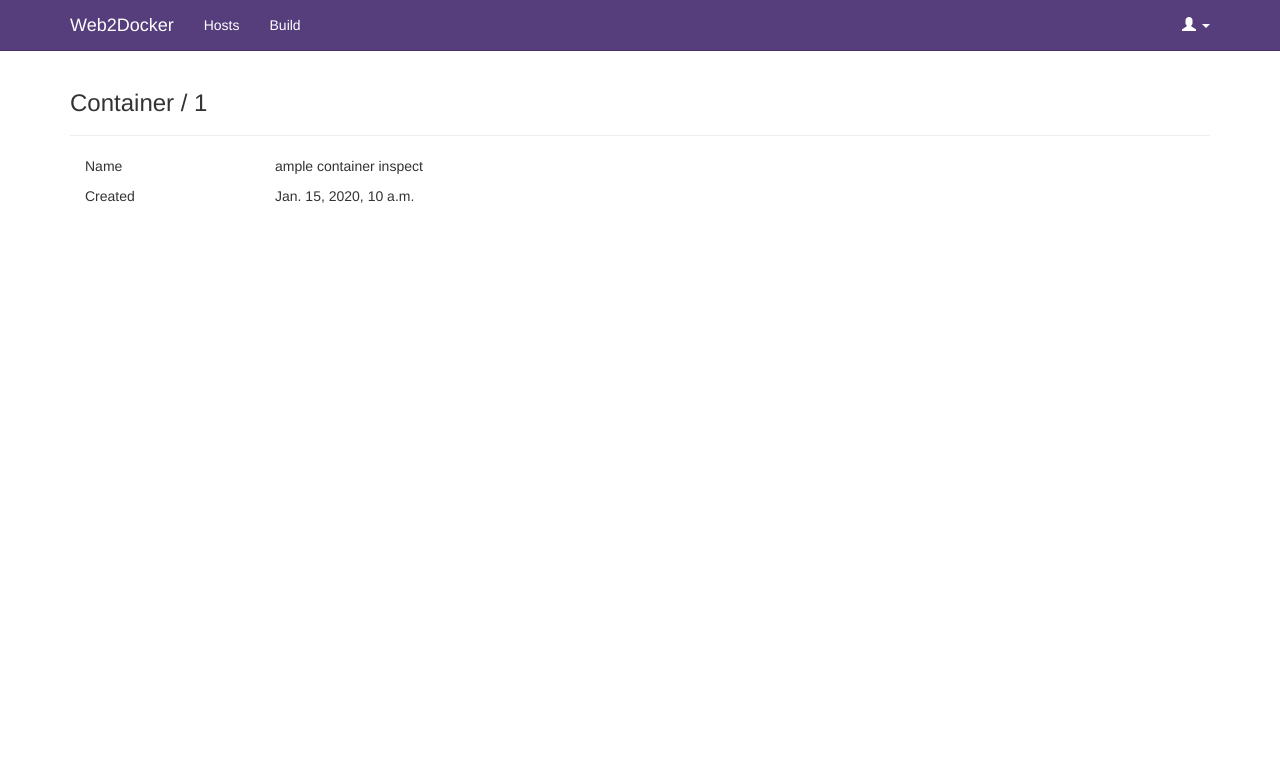
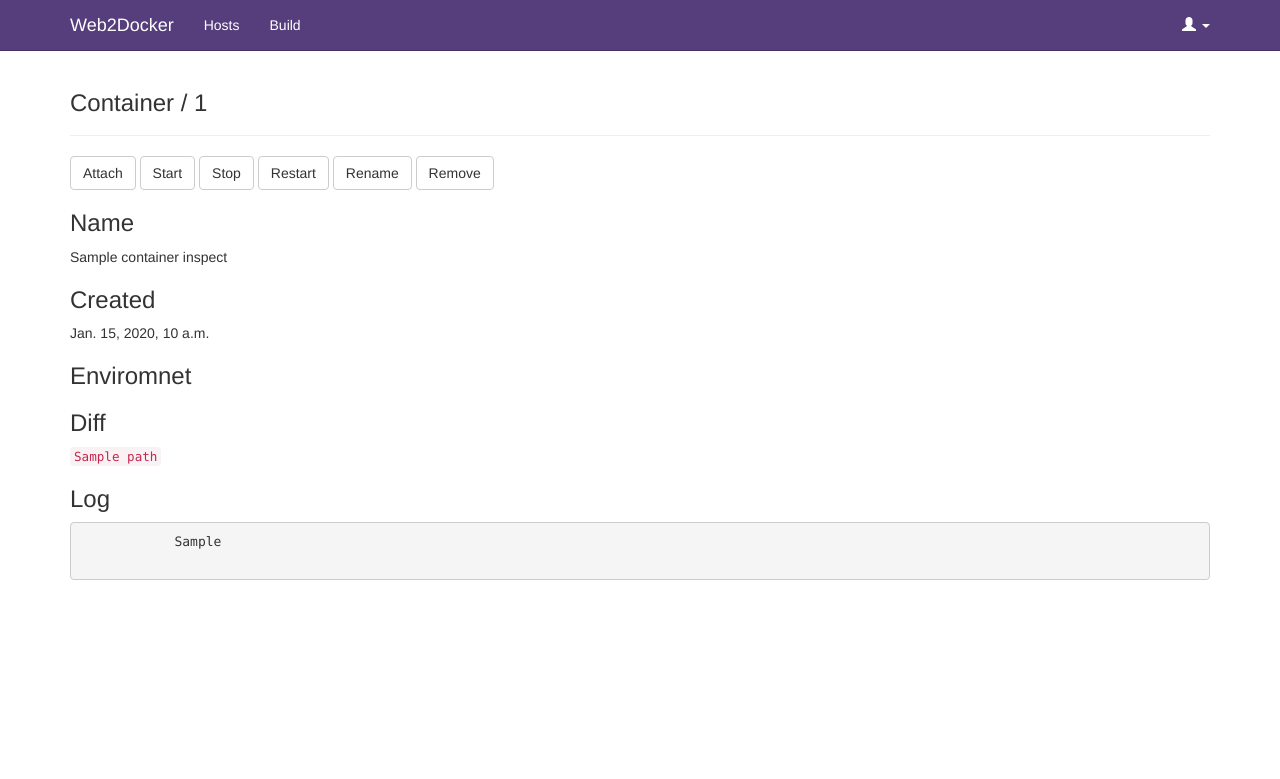
Before and after one commit to retspen/web2docker, a Django app: template dockerui/templates/container.html in a window 1280 px wide. Shown: the top 779 px of the page. Run offline with Django 3.2, Linux system fonts and the light colour scheme; the template is opened without the code that fills it: most values are stand-ins (such as "Sample title", 1, 10 or a date in 2020); parts of the project's set-up code (start-up, migrations or seed data) failed here and were passed over; some libraries are stand-ins or nearby versions.

Commit message:
Fixed attach

```diff
--- a/dockerui/templates/container.html
+++ b/dockerui/templates/container.html
@@ -14,14 +14,45 @@
     </div>
     <div class="row">
         <div class="col-lg-12">
-            <div class="col-xs-3 col-sm-2">
-                <p>Name</p>
-                <p>Created</p>
-            </div>
-            <div class="col-xs-6 col-sm-3">
-                <p>{{ container_inspect.Name|slice:"1:" }}</p>
-                <p>{{ container_inspect.Created }}</p>
-            </div>
+            <button class="btn btn-default" onclick="attach();">Attach</button>
+            <button class="btn btn-default">Start</button>
+            <button class="btn btn-default">Stop</button>
+            <button class="btn btn-default">Restart</button>
+            <button class="btn btn-default">Rename</button>
+            <button class="btn btn-default">Remove</button>
+
+            <h3>Name</h3>
+            <p>{% if '/' in container_inspect.Name %}
+                   {{ container_inspect.Name|slice:"1:" }}
+               {% else %}
+                   {{ container_inspect.Name }}
+               {% endif %}
+            </p>
+
+            <h3>Created</h3>
+            <p>{{ container_inspect.Created }}</p>
+
+            <h3>Enviromnet</h3>
+            <p>{{ container_inspect.Config.Env.0 }}</p>
+
+            <h3>Diff</h3>
+            <code>
+            {% for item in container_diff %}
+                {{ item.Path }}<br>
+            {% endfor %}
+            </code>
+
+            <h3>Log</h3>
+            <pre>
+            {{ container_logs }}
+            </pre>
         </div>
     </div>
 {% endblock container %}
+{% block javascript %}
+<script>
+    function attach() {
+        window.open("{% url 'attach' host_id container_id %}", "width=850,height=485");
+    }
+</script>
+{% endblock javascript %}
--- a/dockerui/templates/containers.html
+++ b/dockerui/templates/containers.html
@@ -34,7 +34,7 @@
                         {% for host in hosts_list %}
                             {% for container in host.containers %}
                                 <tr>
-                                    <td><a href="{% url 'host' host.id %}">{{ host.description }}</a></td>
+                                    <td><a href="{% url 'images' host.id %}">{{ host.description }}</a></td>
                                     <td><a href="{% url 'container' host.id container.Id|slice:":12" %}">{{ container.Id|slice:":12" }}</a></td>
                                     <td>{{ container.Image }}</td>
                                     <td>{{ container.Command }}</td>
--- a/dockerui/urls.py
+++ b/dockerui/urls.py
@@ -1,12 +1,13 @@
 from django.conf.urls import url
 
-from views import IndexView, ContainersView, ContainerView, HostImagesView, HostsView, HostInfoView
+from views import IndexView, ContainersView, ContainerView, ContainerAttachView, HostImagesView, HostsView, HostInfoView
 
 urlpatterns = [
     # ex: /polls/
     url(r'^$', IndexView.as_view(), name='index'),
     url(r'^containers/$', ContainersView.as_view(), name='containers'),
     url(r'^container/(?P<host_id>[0-9]+)/(?P<container_id>[0-9a-f]+)/$', ContainerView.as_view(), name='container'),
+    url(r'^attach/(?P<host_id>[0-9]+)/(?P<container_id>[0-9a-f]+)/$', ContainerAttachView.as_view(), name='attach'),
     url(r'^servers/$', HostsView.as_view(), name='hosts'),
     url(r'^server/(?P<host_id>[0-9]+)/$', HostInfoView.as_view(), name='host'),
     url(r'^images/(?P<host_id>[0-9]+)/$', HostImagesView.as_view(), name='images'),
--- a/static/css/web2docker.css
+++ b/static/css/web2docker.css
@@ -6,7 +6,6 @@
 
 
 body {
-  min-height: 2000px;
   padding-top: 70px;
 }
 
```
Also changed, not shown: dockerui/templates/attach.html (+4 -3 lines), dockerui/views.py (+14 -0 lines).
